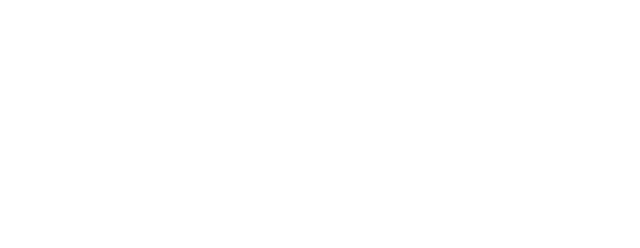
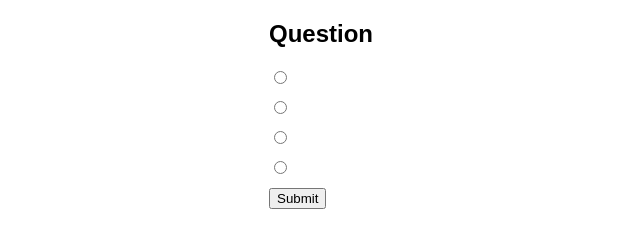
Before and after one commit to acciojob/quiz-AkhilaNegi, a website: page main.html in a window 1280 px wide. Shown: the whole page, without its empty margins (121-761 px from the left). Drawn offline with Linux system fonts and the light colour scheme.

Commit message:
created a submission

```diff
--- a/main.html
+++ b/main.html
@@ -1,16 +1,35 @@
 <!DOCTYPE html>
+<html>
+<head>
+    <link rel="stylesheet" href="styles.css">
+</head>
+<body>
+    <div class="quiz-container" id="quiz">
+        <h2 id="question">Question</h2>
+        <label>
+            <input type="radio" name="answer" id="a">
+            <span id="a_text"></span>
+        </label>
+        <label>
+            <input type="radio" name="answer" id="b">
+            <span id="b_text"></span>
+        </label>
+        <label>
+            <input type="radio" name="answer" id="c">
+            <span id="c_text"></span>
+        </label>
+        <label>
+            <input type="radio" name="answer" id="d">
+            <span id="d_text"></span>
+        </label>
+        <button id="submit">Submit</button>
+    </div>
 
-<html>
+    <div id="result" style="display: none;">
+        <h2 id="score"></h2>
+        <button id="reload">Reload Quiz</button>
+    </div>
 
-<head>
-	<link rel="stylesheet" href="styles.css">
-</head>
-
-<body>
-	<!-- the entire body must be written by student -->
-    <script type="text/javascript" src="./script.js">
-</script>
-
+    <script type="text/javascript" src="./script.js"></script>
 </body>
-
 </html>
--- a/styles.css
+++ b/styles.css
@@ -1 +1,40 @@
 /*  your css code here. If applicable */
+/* Your CSS Code here */
+
+body {
+    font-family: Arial, sans-serif;
+    margin: 0;
+    padding: 20px;
+}
+
+.quiz-container {
+    max-width: 500px;
+    margin: 0 auto;
+}
+
+h2 {
+    margin-top: 0;
+}
+
+label {
+    display: block;
+    margin-top: 10px;
+}
+
+input[type="radio"] {
+    margin-right: 5px;
+}
+
+button {
+    margin-top: 10px;
+}
+
+#result {
+    text-align: center;
+    margin-top: 50px;
+}
+
+#score {
+    font-size: 24px;
+    margin-bottom: 20px;
+}
```
